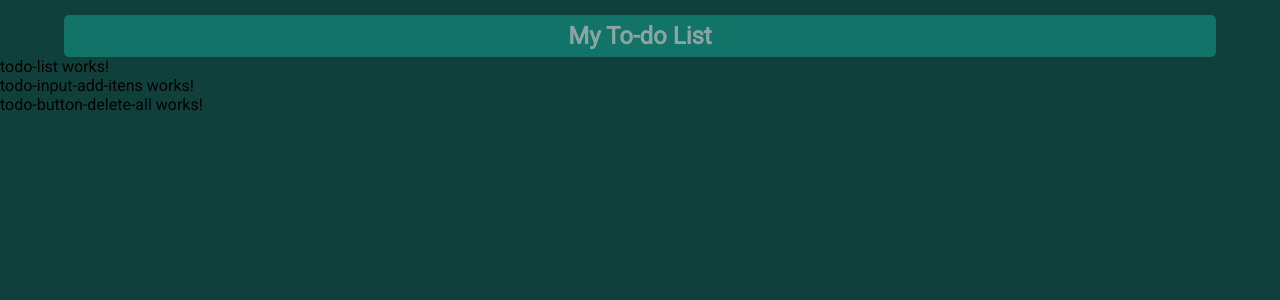
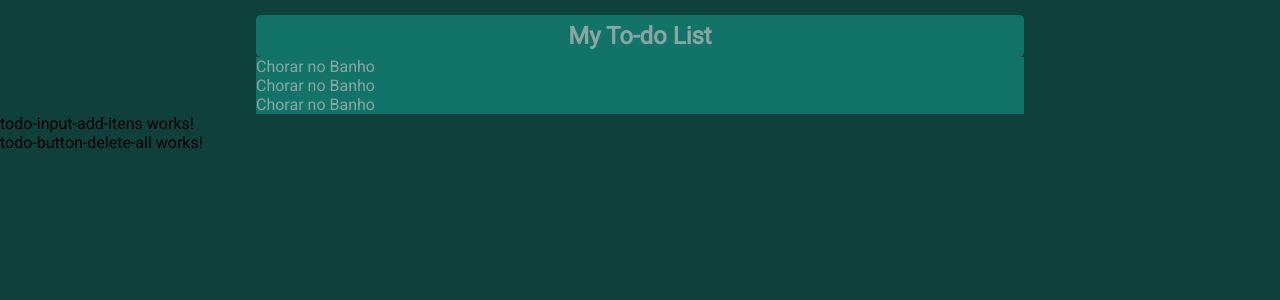
Before and after one commit to IgorDoring/toDoList-UdemyProject, an Angular app: page / in a window 1280 px wide. Shown: the top 300 px of the page. Built offline with nearby package versions, Linux system fonts and the light colour scheme.

Commit message:
Styling todo list

```diff
--- a/src/app/modules/home/components/todo-list/todo-list.component.css
+++ b/src/app/modules/home/components/todo-list/todo-list.component.css
@@ -0,0 +1,4 @@
+main div.container {
+	color: #8AA6A3;
+	background-color: #127369;
+}
--- a/src/app/modules/home/components/todo-list/todo-list.component.html
+++ b/src/app/modules/home/components/todo-list/todo-list.component.html
@@ -1 +1,13 @@
-<p>todo-list works!</p>
+<main>
+	<div class="container">
+		<div>
+			<p>Chorar no Banho</p>
+		</div>
+		<div>
+			<p>Chorar no Banho</p>
+		</div>
+		<div>
+			<p>Chorar no Banho</p>
+		</div>
+	</div>
+</main>
--- a/src/styles.css
+++ b/src/styles.css
@@ -15,3 +15,10 @@ body{
 	width: 90%;
 	margin: 0 auto;
 }
+
+@media only screen and (min-width: 768px){
+	.container {
+		width: 60%;
+		margin: 0 auto;
+	}
+}
```
